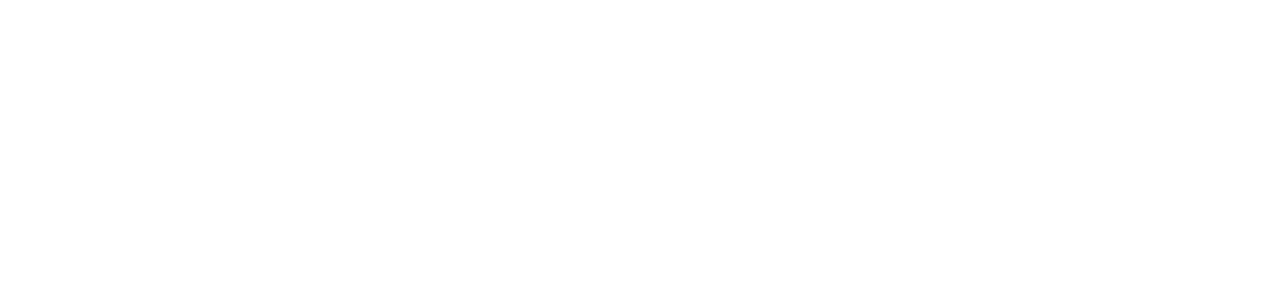
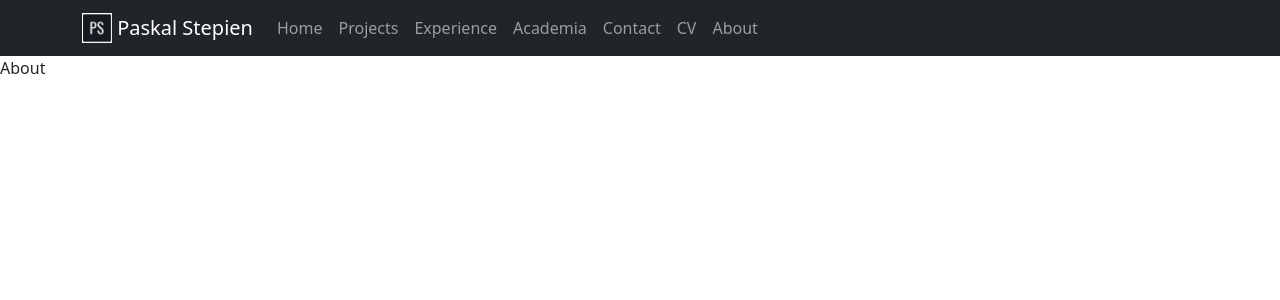
Before and after one commit to GiraffeKOOOO/GiraffeKOOOO.github.io, a React (Create React App) app: page /about in a window 1280 px wide. Before the commit this address had no page. Shown: the top 300 px of the page. Built offline with nearby package versions, Linux system fonts and the light colour scheme.

Commit message:
finished the navbar and router
- added all the page files
- added the pages to the router
- added the pages to the navbar

```diff
--- a/src/App.js
+++ b/src/App.js
@@ -1,12 +1,24 @@
 import { BrowserRouter, Routes, Route } from "react-router-dom";
 import './App.css';
 import Home from "./pages/Home";
+import Projects from "./pages/Projects";
+import Experience from "./pages/Experience";
+import Academia from "./pages/Academia";
+import Contact from "./pages/Contact";
+import CV from "./pages/CV";
+import About from "./pages/About";
 
 function App() {
   return (
     <BrowserRouter>
       <Routes>
         <Route path="/" element={<Home/>} />
+        <Route path="/projects" element={<Projects/>} />
+        <Route path="/experience" element={<Experience/>} />
+        <Route path="/academia" element={<Academia/>} />
+        <Route path="/contact" element={<Contact/>} />
+        <Route path="/cv" element={<CV/>} />
+        <Route path="/about" element={<About/>} />
       </Routes>
     </BrowserRouter>
   );
--- a/src/components/NavigationBar.js
+++ b/src/components/NavigationBar.js
@@ -21,6 +21,12 @@
           </Navbar.Brand>
           <Nav className="me-auto">
             <Nav.Link href="/">Home</Nav.Link>
+            <Nav.Link href="/projects">Projects</Nav.Link>
+            <Nav.Link href="/experience">Experience</Nav.Link>
+            <Nav.Link href="/academia">Academia</Nav.Link>
+            <Nav.Link href="/contact">Contact</Nav.Link>
+            <Nav.Link href="/cv">CV</Nav.Link>
+            <Nav.Link href="/about">About</Nav.Link>
           </Nav>
         </Container>
       </Navbar>
--- /dev/null
+++ b/src/pages/About.js
@@ -0,0 +1,13 @@
+import '../App.css';
+import NavigationBar from '../components/NavigationBar.js';
+
+function About() {
+  return (
+    <>
+      <NavigationBar/>
+      <p>About</p>
+    </>
+  )
+}
+
+export default About;
--- /dev/null
+++ b/src/pages/Academia.js
@@ -0,0 +1,13 @@
+import '../App.css';
+import NavigationBar from '../components/NavigationBar.js';
+
+function Academia() {
+  return (
+    <>
+      <NavigationBar/>
+      <p>Academia</p>
+    </>
+  )
+}
+
+export default Academia;
--- /dev/null
+++ b/src/pages/CV.js
@@ -0,0 +1,13 @@
+import '../App.css';
+import NavigationBar from '../components/NavigationBar.js';
+
+function CV() {
+  return (
+    <>
+      <NavigationBar/>
+      <p>CV</p>
+    </>
+  )
+}
+
+export default CV;
--- /dev/null
+++ b/src/pages/Contact.js
@@ -0,0 +1,13 @@
+import '../App.css';
+import NavigationBar from '../components/NavigationBar.js';
+
+function Contact() {
+  return (
+    <>
+      <NavigationBar/>
+      <p>Contact</p>
+    </>
+  )
+}
+
+export default Contact;
--- /dev/null
+++ b/src/pages/Experience.js
@@ -0,0 +1,13 @@
+import '../App.css';
+import NavigationBar from '../components/NavigationBar.js';
+
+function Experience() {
+  return (
+    <>
+      <NavigationBar/>
+      <p>Experience</p>
+    </>
+  )
+}
+
+export default Experience;
--- /dev/null
+++ b/src/pages/Projects.js
@@ -0,0 +1,13 @@
+import '../App.css';
+import NavigationBar from '../components/NavigationBar.js';
+
+function Projects() {
+  return (
+    <>
+      <NavigationBar/>
+      <p>Projects</p>
+    </>
+  )
+}
+
+export default Projects;
```
